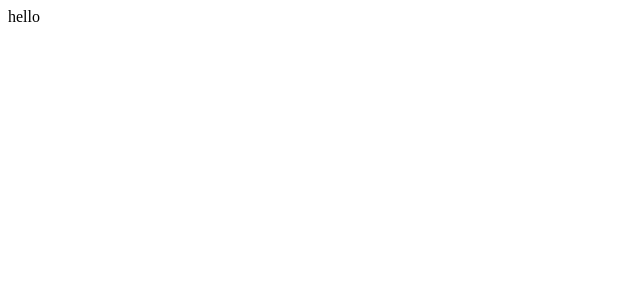
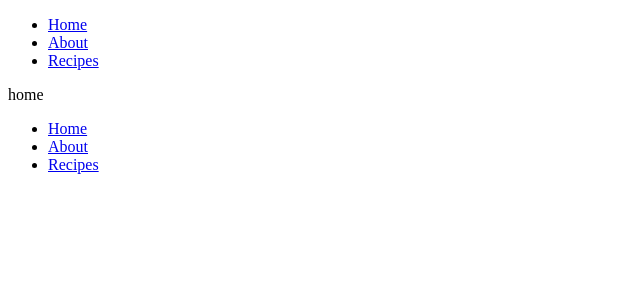
Before and after one commit to PrKsushka/Project-Feel-Well, a React (Create React App) app in the folder client/: page / in a window 1280 px wide. Shown: the top 300 px of the page, without its empty margins (0-640 px from the left). Built offline with nearby package versions, Linux system fonts and the light colour scheme.

Commit message:
add basic structure

```diff
--- a/client/src/App.tsx
+++ b/client/src/App.tsx
@@ -1,10 +1,22 @@
 import React from 'react';
+import { BrowserRouter as Router, Switch, Route } from 'react-router-dom';
+import Home from './pages/home/home';
+import Recipes from './pages/recipes/recipes';
+import About from './pages/about/about';
+import links from './constants/links';
+import Layout from './components/layout/layout';
 
 function App() {
   return (
-    <div className="App">
-      hello
-    </div>
+    <Router>
+      <Layout>
+        <Switch>
+          <Route exact path={links.home} component={Home} />
+          <Route exact path={links.recipes} component={Recipes} />
+          <Route exact path={links.about} component={About} />
+        </Switch>
+      </Layout>
+    </Router>
   );
 }
 
--- /dev/null
+++ b/client/src/components/footer/footer.tsx
@@ -0,0 +1,22 @@
+import React from 'react';
+import { Link } from 'react-router-dom';
+import links from '../../constants/links';
+
+const Footer: React.FunctionComponent = () => {
+  return (
+    <>
+      <ul>
+        <li>
+          <Link to={links.home}>Home</Link>
+        </li>
+        <li>
+          <Link to={links.about}>About</Link>
+        </li>
+        <li>
+          <Link to={links.recipes}>Recipes</Link>
+        </li>
+      </ul>
+    </>
+  );
+};
+export default Footer;
--- /dev/null
+++ b/client/src/components/header/header.tsx
@@ -0,0 +1,22 @@
+import React from 'react';
+import { Link } from 'react-router-dom';
+import links from '../../constants/links';
+
+const Header: React.FunctionComponent = () => {
+  return (
+    <>
+      <ul>
+        <li>
+          <Link to={links.home}>Home</Link>
+        </li>
+        <li>
+          <Link to={links.about}>About</Link>
+        </li>
+        <li>
+          <Link to={links.recipes}>Recipes</Link>
+        </li>
+      </ul>
+    </>
+  );
+};
+export default Header;
--- /dev/null
+++ b/client/src/components/layout/layout.tsx
@@ -0,0 +1,14 @@
+import React from 'react';
+import Header from '../header/header';
+import Footer from '../footer/footer';
+
+const Layout: React.FunctionComponent = ({ children }) => {
+  return (
+    <div>
+      <Header />
+      {children}
+      <Footer />
+    </div>
+  );
+};
+export default Layout;
--- /dev/null
+++ b/client/src/constants/links.ts
@@ -0,0 +1,8 @@
+import MenuTypes from '../types/menuTypes';
+
+const links: MenuTypes = {
+  home: '/',
+  about: '/about',
+  recipes: '/recipes',
+};
+export default links;
--- /dev/null
+++ b/client/src/pages/about/about.tsx
@@ -0,0 +1,10 @@
+import React from "react";
+
+const About:React.FunctionComponent=()=>{
+    return(
+        <>
+            about
+        </>
+    )
+}
+export default About;
--- /dev/null
+++ b/client/src/pages/home/home.tsx
@@ -0,0 +1,10 @@
+import React from "react";
+
+const Home:React.FunctionComponent=()=>{
+    return(
+        <>
+            home
+        </>
+    )
+}
+export default Home;
--- /dev/null
+++ b/client/src/pages/recipes/recipes.tsx
@@ -0,0 +1,10 @@
+import React from "react";
+
+const Recipes:React.FunctionComponent=()=>{
+    return(
+        <>
+            recipes page
+        </>
+    )
+}
+export default Recipes;
--- /dev/null
+++ b/client/src/types/menuTypes.ts
@@ -0,0 +1,7 @@
+interface MenuTypes {
+  home: string;
+  about: string;
+  recipes: string;
+}
+
+export default MenuTypes;
```
Also changed, not shown: client/package.json (+14 -2 lines), client/.eslintrc.json (added), client/.prettierrc.json (added), 2 other files (tests, documents, lock files or other folders).
